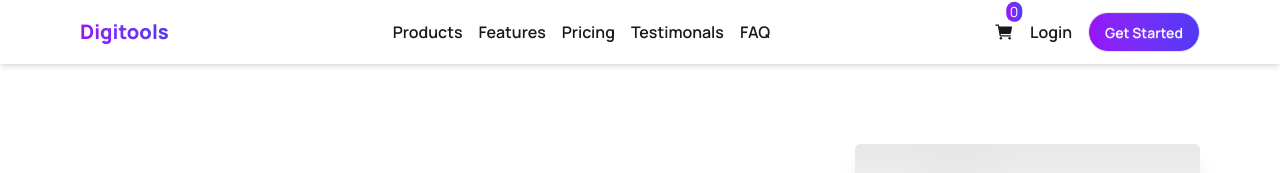
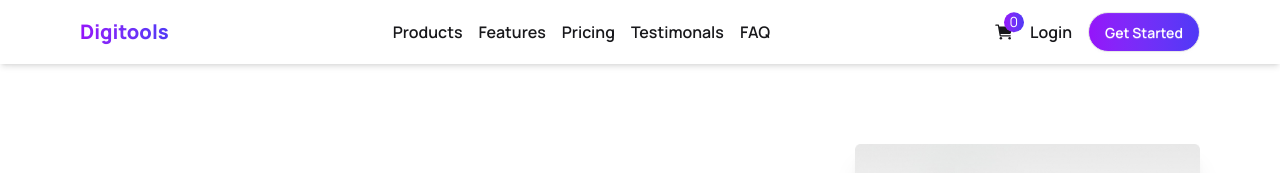
Before and after one commit to musazahidtamim3-ai/digitools, a React (Vite) app: page / in a window 1280 px wide. Shown: the top 173 px of the page. Built offline with nearby package versions, Linux system fonts and the light colour scheme.

Commit message:
nav cart functionality added

```diff
--- a/src/App.jsx
+++ b/src/App.jsx
@@ -17,7 +17,7 @@ function App() {
 
   return (
     <>
-      <header>
+      <header className='sticky top-0 z-50'>
         <Navbar selected={selected}></Navbar>
       </header>
 
--- a/src/components/Cart.jsx
+++ b/src/components/Cart.jsx
@@ -13,7 +13,7 @@ const Cart = ({ selected,setSelected }) => {
           toast.error("Item deleted from cart")
      }
      return (
-          <div className='max-w-280 mx-auto border border-gray-200 p-5 mb-8'>
+          <div id="cart" className='max-w-280 mx-auto border border-gray-200 p-5 mb-8'>
                <h1 className='text-xl font-bold'>Your Cart</h1>
                {
                     selected.length === 0 ? <p className='text-2xl font-extrabold bg-linear-to-r from-[#9514FA] to-[#4F39F6] mt-5 text-white rounded-xl text-center py-6'>Your Cart is empty !!!</p> : <div className='space-y-3 mt-5'>
--- a/src/components/Navbar.jsx
+++ b/src/components/Navbar.jsx
@@ -16,8 +16,8 @@ const Navbar = ({selected}) => {
                </ul>
                <div className='flex items-center gap-4'>
                     <div class="indicator">
-                         <IoCart className='w-5 h-10'> <path stroke-linecap="round" stroke-linejoin="round" stroke-width="1" d="M3 3h2l.4 2M7 13h10l4-8H5.4M7 13L5.4 5M7 13l-2.293 2.293c-.63.63-.184 1.707.707 1.707H17m0 0a2 2 0 100 4 2 2 0 000-4zm-8 2a2 2 0 11-4 0 2 2 0 014 0z" /> </IoCart>
-                         <span class="text-sm text-white px-1 py-[.2px] rounded-full bg-linear-to-r from-[#9514FA] to-[#4F39F6] indicator-item">{selected.length}</span>
+                         <a href="#cart"><IoCart className='w-5 h-10'> <path stroke-linecap="round" stroke-linejoin="round" stroke-width="1" d="M3 3h2l.4 2M7 13h10l4-8H5.4M7 13L5.4 5M7 13l-2.293 2.293c-.63.63-.184 1.707.707 1.707H17m0 0a2 2 0 100 4 2 2 0 000-4zm-8 2a2 2 0 11-4 0 2 2 0 014 0z" /> </IoCart>
+                              <span class="text-sm text-white px-1.5 py-[.2px] rounded-full bg-linear-to-r from-[#9514FA] to-[#4F39F6] indicator-item translate-y-[.2px] translate-x-2.5">{selected.length}</span></a>
                     </div>
                     <button className='font-semibold'>Login</button>
                     <button className='btn bg-linear-to-r from-[#9514FA] to-[#4F39F6] text-white rounded-full'>Get Started</button>
```
